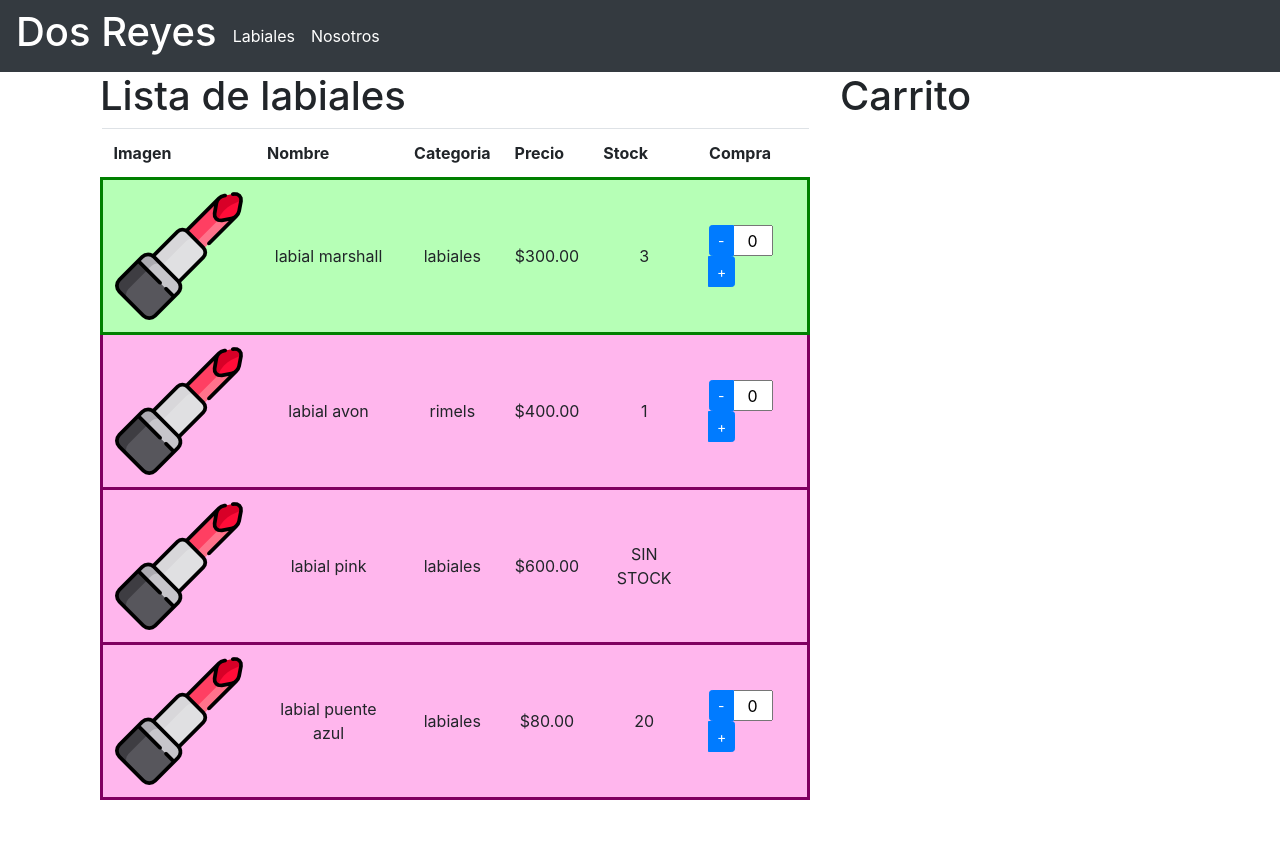
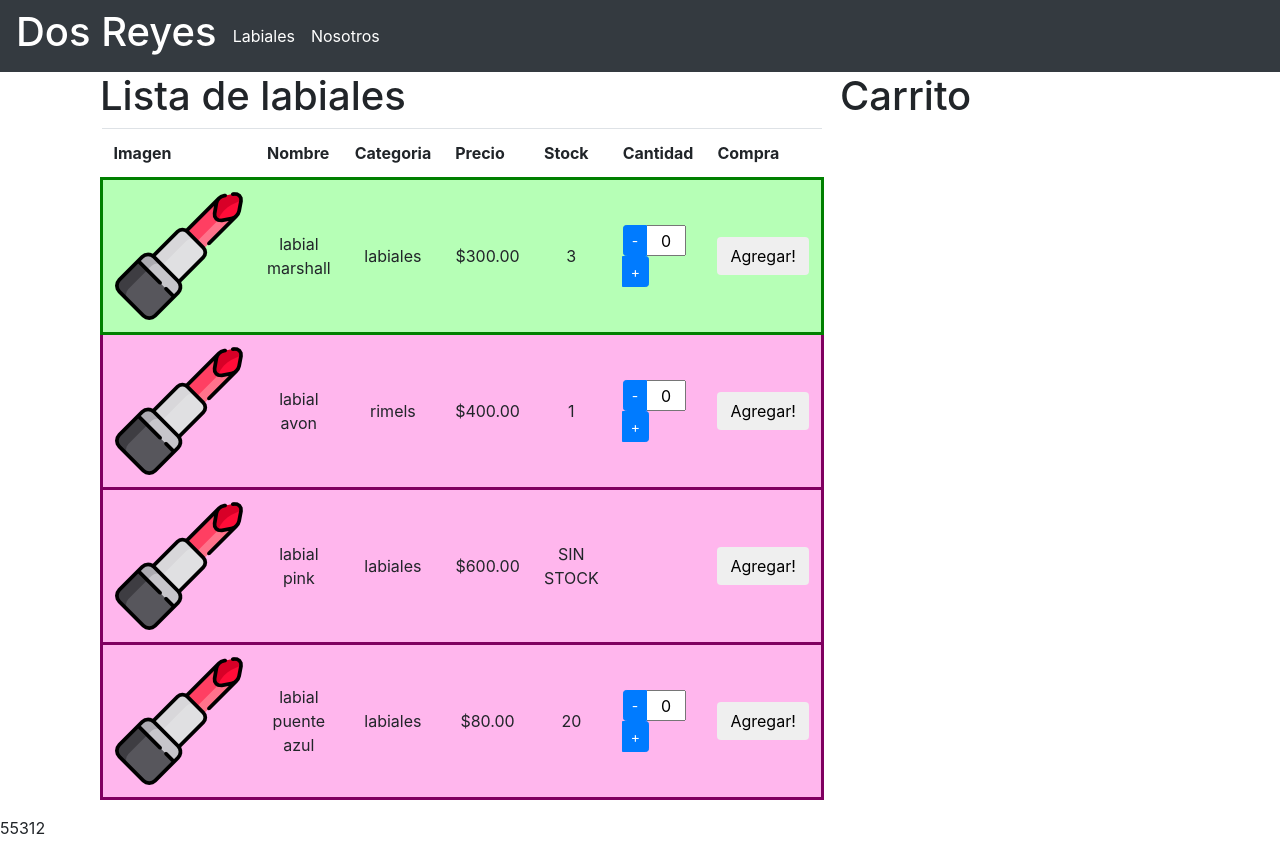
Before and after one commit to ferminmedina1/DosReyes, an Angular app: page /labiales in a window 1280 px wide. Before the commit the page ends 816 px from the top, so only its background shows below. Built offline with nearby package versions, Linux system fonts and the light colour scheme.

Commit message:
Nuevo comunicacion entre carrito y tabla mediante un nuevo servicio!

```diff
--- a/src/app/app.module.ts
+++ b/src/app/app.module.ts
@@ -8,7 +8,7 @@ import { FormsModule } from '@angular/forms';
 import { DrAboutComponent } from './components/dr-about/dr-about.component';
 import { DrCartComponent } from './components/dr-cart/dr-cart.component';
 import { DrProductsComponent } from './components/dr-products/dr-products.component';
-import { InputIntComponent } from './input-int/input-int.component';
+import { InputIntComponent } from './components/input-int/input-int.component';
 
 @NgModule({
   declarations: [
--- a/src/app/components/dr-cart/dr-cart.component.html
+++ b/src/app/components/dr-cart/dr-cart.component.html
@@ -1 +1,7 @@
 <h1>{{title}}</h1>
+
+<ul>
+    <li *ngFor="let maquillaje of compra$ | async">
+        {{maquillaje.name}}: {{maquillaje.cantidad}}
+    </li>
+</ul>
--- a/src/app/components/dr-cart/dr-cart.component.ts
+++ b/src/app/components/dr-cart/dr-cart.component.ts
@@ -1,4 +1,7 @@
 import { Component, OnInit } from '@angular/core';
+import { Observable, observable } from 'rxjs';
+import { DrCartService } from 'src/app/dr-cart.service';
+import { Maquillaje } from '../dr-stock-table/intefaceTable';
 
 @Component({
   selector: 'app-dr-cart',
@@ -9,9 +12,12 @@ export class DrCartComponent implements OnInit {
 
   title = 'Carrito';
 
-  constructor() { }
+  compra$: Observable<Maquillaje[]>;
+
+  constructor(private cart: DrCartService) {
+    this.compra$ = cart.compra.asObservable();
+  }
 
   ngOnInit(): void {
   }
-
 }
--- a/src/app/components/dr-stock-table/dr-stock-table.component.html
+++ b/src/app/components/dr-stock-table/dr-stock-table.component.html
@@ -6,6 +6,7 @@
         <th>Categoria</th>
         <th>Precio</th>
         <th>Stock</th>
+        <th>Cantidad</th>
         <th>Compra</th>
     </thead>
     <tbody class="text-center ">
@@ -18,6 +19,9 @@
             <td>
             <app-input-int [(quantity)]="maquillaje.cantidad" [stock] = "maquillaje.stock" *ngIf="maquillaje.stock" (maxReached)="maxReached($event)"></app-input-int>
             </td>
+        <td>
+            <button class="btn" (click)="addToCart(maquillaje)">Agregar!</button>
+        </td>
         </tr>
     </tbody>
 </table>
--- a/src/app/components/dr-stock-table/dr-stock-table.component.ts
+++ b/src/app/components/dr-stock-table/dr-stock-table.component.ts
@@ -1,5 +1,6 @@
 import { escapeIdentifier } from '@angular/compiler/src/output/abstract_emitter';
 import { Component, OnInit } from '@angular/core';
+import { DrCartService } from 'src/app/dr-cart.service';
 import { Maquillaje } from './intefaceTable';
 
 @Component({
@@ -50,9 +51,17 @@ export class DrStockTableComponent implements OnInit {
       }
   ]
 
-  constructor() { }
+  constructor(private cart: DrCartService) { }
 
   ngOnInit(): void {
+  }
+
+  addToCart(maquillaje): void{
+    if(maquillaje.cantidad != 0){
+    this.cart.addToCart(maquillaje);
+    maquillaje.stock -= maquillaje.cantidad;
+    maquillaje.cantidad = 0;
+    }
   }
 
   maxReached(men: string): void{
--- a/src/app/input-int/input-int.component.ts
+++ b/src/app/components/input-int/input-int.component.ts
@@ -1,5 +1,5 @@
 import { Component, EventEmitter, Input, OnInit, Output } from '@angular/core';
-import { Maquillaje } from '../components/dr-stock-table/intefaceTable';
+import { Maquillaje } from '../dr-stock-table/intefaceTable';
 
 @Component({
   selector: 'app-input-int',
--- /dev/null
+++ b/src/app/dr-cart.service.ts
@@ -0,0 +1,25 @@
+import { Injectable } from '@angular/core';
+import { BehaviorSubject } from 'rxjs';
+import { Maquillaje } from './components/dr-stock-table/intefaceTable';
+
+@Injectable({
+  providedIn: 'root'
+})
+export class DrCartService {
+
+  private _compra: Maquillaje[] = [];
+
+  compra: BehaviorSubject<Maquillaje[]> = new BehaviorSubject ([]);
+
+  constructor() { }
+
+  addToCart(maquillaje: Maquillaje) {
+    let item: Maquillaje = this._compra.find((v1) => v1.name == maquillaje.name);
+    if(!item){
+      this._compra.push({...maquillaje});
+    }else{
+      item.cantidad += maquillaje.cantidad;
+    }
+    this.compra.next(this._compra);
+  }
+}
--- a/src/index.html
+++ b/src/index.html
@@ -12,6 +12,7 @@
 </head>
 <body>
   <app-root></app-root>
+  <p>55312</p>
 <script src="https://code.jquery.com/jquery-3.2.1.slim.min.js" integrity="sha384-KJ3o2DKtIkvYIK3UENzmM7KCkRr/rE9/Qpg6aAZGJwFDMVNA/GpGFF93hXpG5KkN" crossorigin="anonymous"></script>
 <script src="https://cdnjs.cloudflare.com/ajax/libs/popper.js/1.12.9/umd/popper.min.js" integrity="sha384-ApNbgh9B+Y1QKtv3Rn7W3mgPxhU9K/ScQsAP7hUibX39j7fakFPskvXusvfa0b4Q" crossorigin="anonymous"></script>
 <script src="https://maxcdn.bootstrapcdn.com/bootstrap/4.0.0/js/bootstrap.min.js" integrity="sha384-JZR6Spejh4U02d8jOt6vLEHfe/JQGiRRSQQxSfFWpi1MquVdAyjUar5+76PVCmYl" crossorigin="anonymous"></script>
```
Also changed, not shown: src/app/components/input-int/input-int.component.css (renamed from src/app/input-int/input-int.component.css), src/app/components/input-int/input-int.component.html (renamed from src/app/input-int/input-int.component.html), 2 other files (tests, documents, lock files or other folders).
